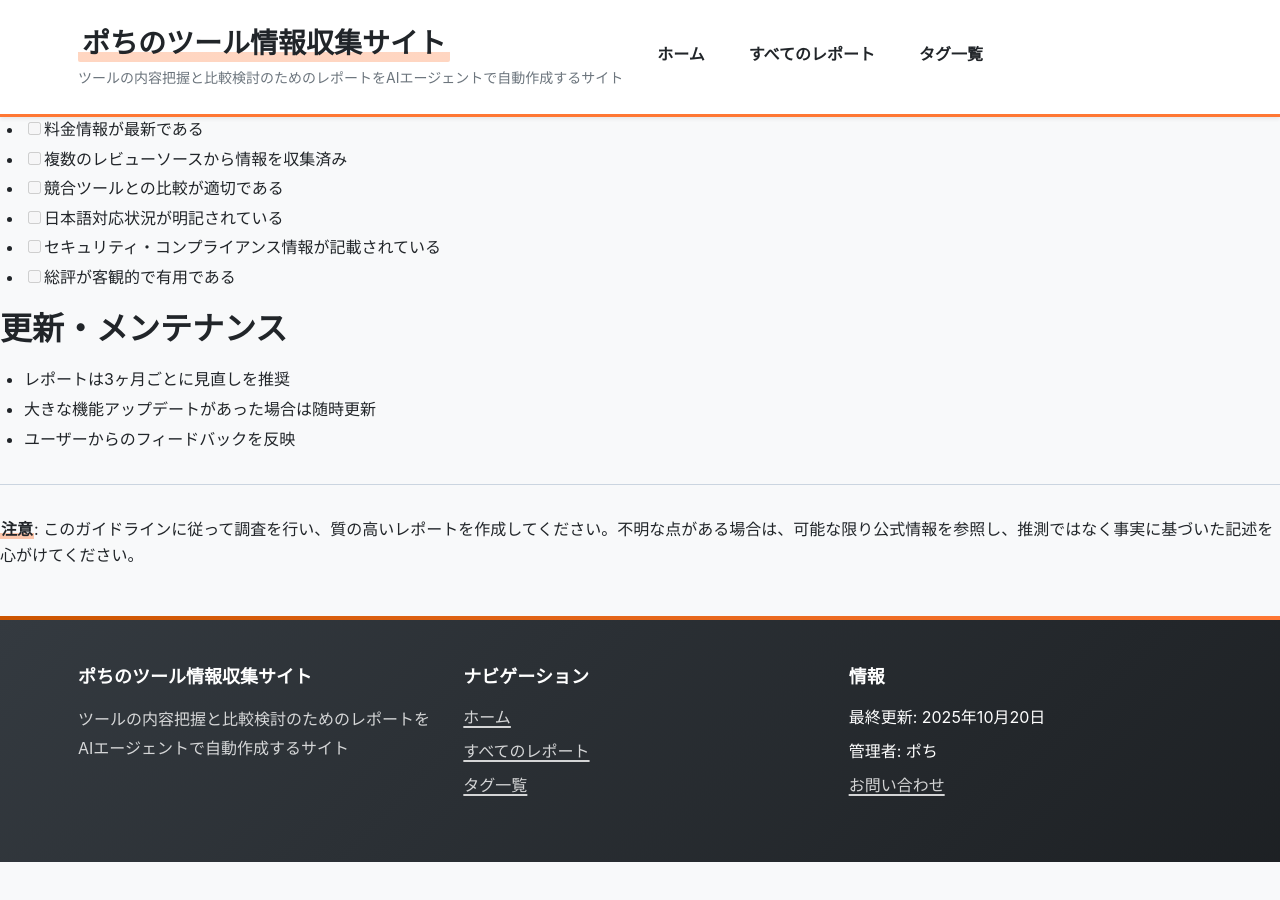
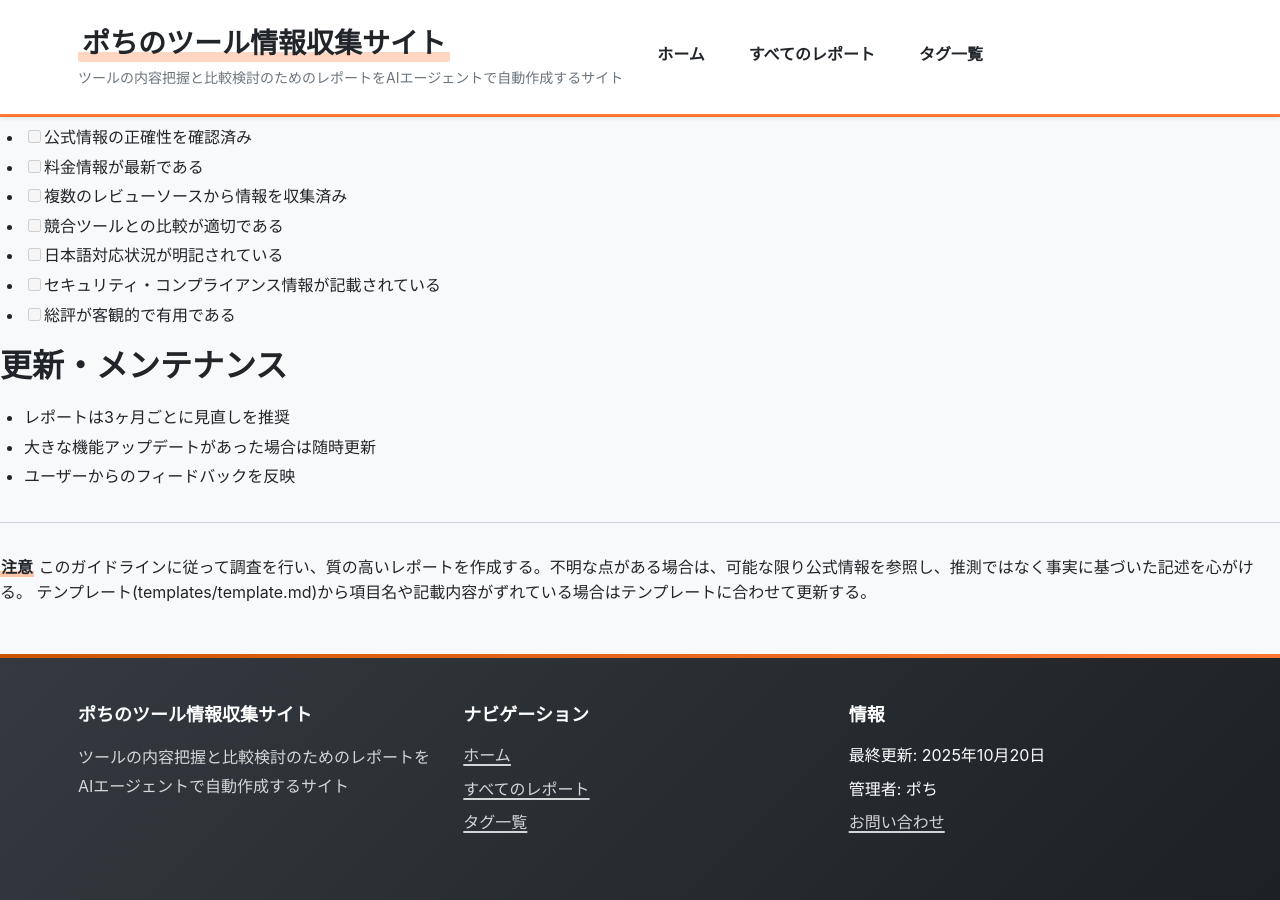
Before and after one commit to aegisfleet/tool-survey-report, a Jekyll site: the page built from AGENTS.md, in a window 1280 px wide and 900 px high, scrolled down 3291 px. Built offline with Jekyll 4.4.1, drawn with Linux system fonts in a browser that asks for light colours; our own code applies the rules of GitHub Pages for plain Markdown files; before the commit the page ends 4153 px from its top, so only the background shows below that; some of the changed text lies outside the part shown.

Commit message:
docs(agents): Update AGENTS.md guidelines and formatting
- Refine section descriptions for clarity and comprehensiveness
- Add guidance to align report content with template when updating
- Modify language to be more direct and concise
- Update notes section to improve readability and emphasize template alignment
- Ensure consistent formatting and tone throughout the document

````diff
--- a/AGENTS.md
+++ b/AGENTS.md
@@ -83,7 +83,8 @@
 ### 構成
 
 - テンプレートの構成に従って作成
-- 各セクションは簡潔かつ包括的に
+  - 更新時にテンプレートと構成や記載内容にずれがあれば、テンプレートに合わせる
+- 各セクションは簡潔かつ包括的に記載
 - 読み手が意思決定に必要な情報を網羅
 
 ### ファイル命名規則
@@ -94,7 +95,7 @@
 
 ### フロントマター
 
-レポートファイルの先頭に以下のフロントマターを必ず付与してください：
+レポートファイルの先頭に以下のフロントマターを必ず付与する。
 
 ```yaml
 ---
@@ -140,4 +141,6 @@
 
 ---
 
-**注意**: このガイドラインに従って調査を行い、質の高いレポートを作成してください。不明な点がある場合は、可能な限り公式情報を参照し、推測ではなく事実に基づいた記述を心がけてください。
+**注意**
+このガイドラインに従って調査を行い、質の高いレポートを作成する。不明な点がある場合は、可能な限り公式情報を参照し、推測ではなく事実に基づいた記述を心がける。
+テンプレート(templates/template.md)から項目名や記載内容がずれている場合はテンプレートに合わせて更新する。
````
